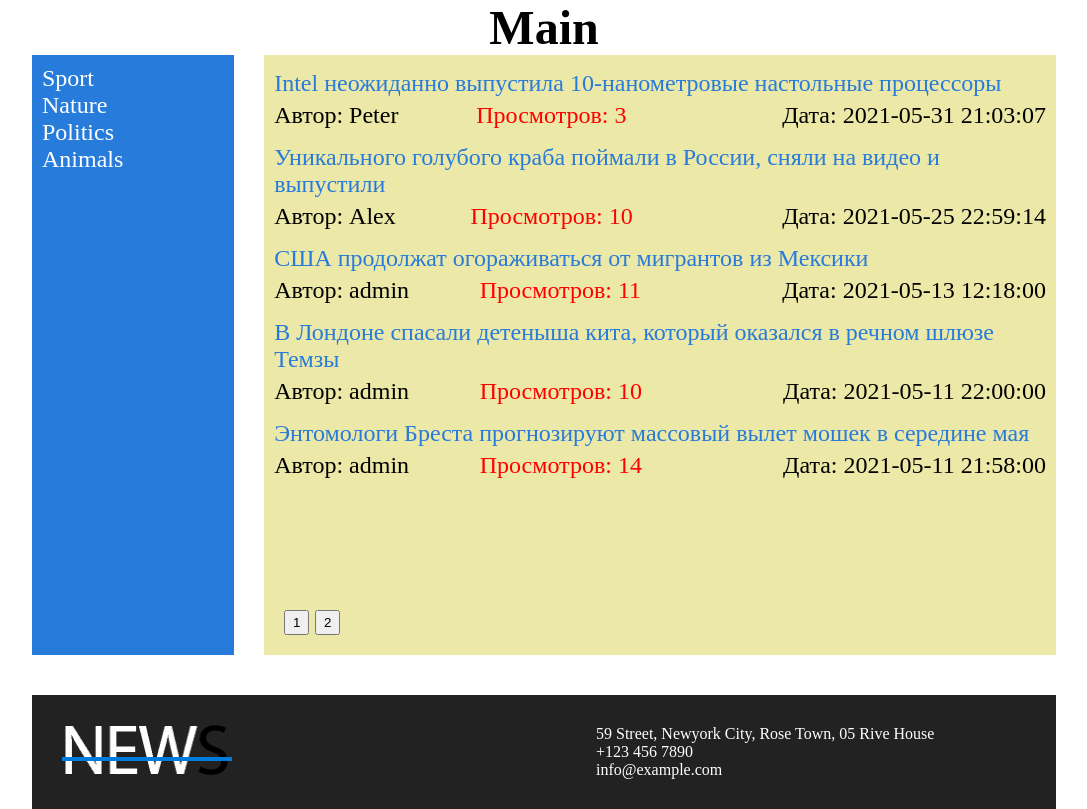
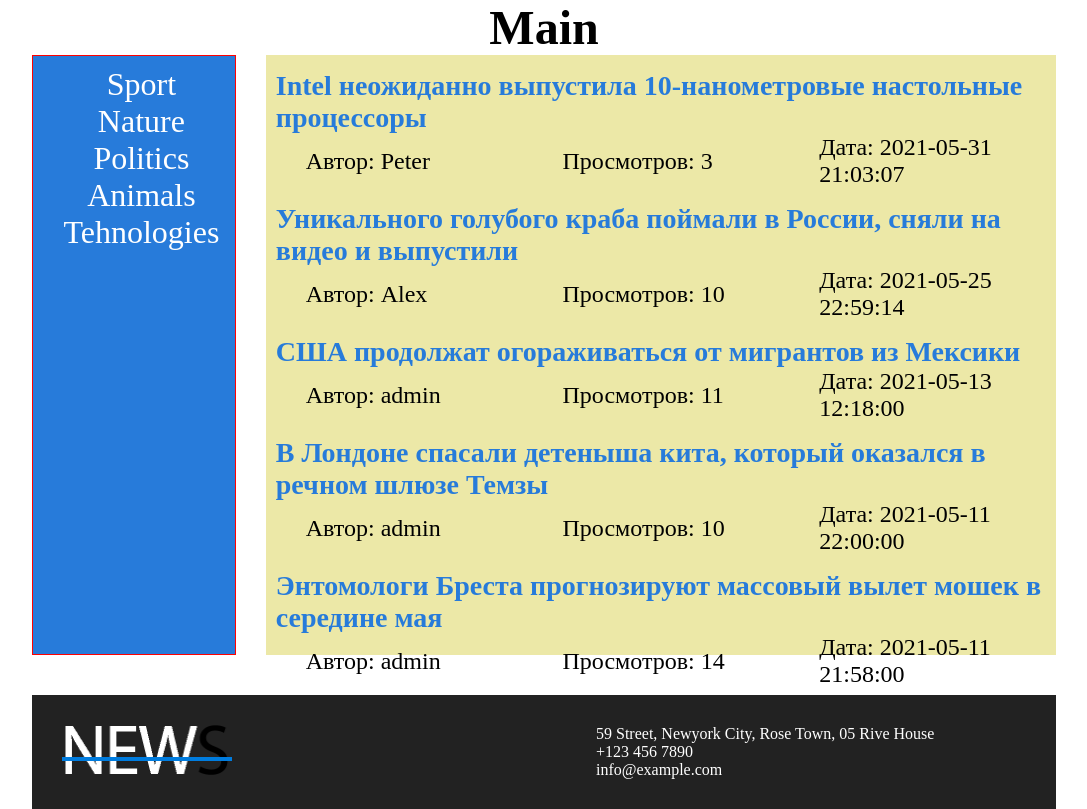
Before and after one commit to Renat-Bedritsky/DB_2, a PHP site: page /articles/index.php in a window 1280 px wide. Shown: the part 114-923 px from the top of the page, without its empty margins (96-1183 px from the left). Run offline with PHP 8.4, Linux system fonts and the light colour scheme; data comes from the database, SQL or seed files in the repository; both versions use the stored data as it was after the commit.

Commit message:
Update_8

```diff
--- a/articles/News.php
+++ b/articles/News.php
@@ -46,6 +46,8 @@
         }
     }
 
+
+    // Функция для изменения активности
     function active($id) {
         $sqlActive = "SELECT `active` FROM `posts` WHERE `id` = $id";      // Запрос для получения активности поста
         $active = $this->general($sqlActive);                              // Отправка запроса
--- a/articles/addPost.php
+++ b/articles/addPost.php
@@ -70,6 +70,7 @@
                                     <option value="2">Nature</option>
                                     <option value="3">Politics</option>
                                     <option value="4">Animals</option>
+                                    <option value="5">Tehnologies</option>
                                 </select><br>
         <button>Добавить</button>
     </form>
--- a/articles/header.php
+++ b/articles/header.php
@@ -8,7 +8,58 @@
     <title>News</title>
     <link rel="stylesheet" href="style.css">
     <style>
+        table {
+            width: 100%;
+            border-collapse: collapse;
+            margin: 15px 0;
+        }
+        td {
+            width: 33.33%;
+        }
+        tr:nth-child(1) td {
+            font-size: 28px;
+            font-weight: 700;
+        }
+        tr:nth-child(2) td {
+            padding: 0 30px;
+        }
+        .main_category ul {
+            margin-left: 15px;
+            font-size: 32px;
+        }
 
+        .pages_pagination a {
+            padding: 0 5px;
+        }
+
+        .autorization {
+            border: 3px solid black;
+            padding: 10px;
+            width: 400px;
+            margin: 10% auto 0 auto;
+            font-size: 32px;
+            text-align: center;
+        }
+
+        .autorization_title,
+        .autorization_error {
+            font-size: 32px;
+            width: 360px;
+            text-align: center;
+            margin: 10px auto 0 auto;
+        }
+
+        .autorization input {
+            width: 99%;
+            height: 40px;
+            font-size: 32px;
+        }
+
+        .autorization button {
+            margin-top: 10px;
+            width: 190px;
+            font-size: 28px;
+        }
     </style>
 </head>
 <body>
--- a/articles/index.php
+++ b/articles/index.php
@@ -6,6 +6,7 @@
 <h2>Main</h2>
 
 <div class="content">
+
     <!-- Меню с категориями -->
     <div class="main_category">
         <ul>
@@ -13,10 +14,13 @@
             <li><a href="?category=nature">Nature</a></li>
             <li><a href="?category=politics">Politics</a></li>
             <li><a href="?category=animals">Animals</a></li>
+            <li><a href="?category=tehnologies">Tehnologies</a></li>
         </ul>
     </div>
 
     <div class="main_posts">
+
+
 
         <?php
 
@@ -39,7 +43,13 @@
 
 
         ?>
+
+
+
         <div class="main_posts_wrapper">
+
+
+
         <?php
 
 
@@ -57,23 +67,26 @@
 
                                 foreach ($authorsTable as $author) {                   // Перебор массива с авторами
 
-                                    $coun = ceil($counter / 5);                        // Номер страници (на одной странице 5 постов)
+                                    $coun = ceil($counter / 5);                        // Номер страницы (на одной странице 5 постов)
 
                                     if($arPosts['author_id'] == $author['id']) {
 
                                     if (isset($_GET['post']) && $_GET['post'] == $arPosts['title']) {
-                                        viewPost($arPosts, $author['name']);           // Вызов функции для просмотра поста
+                                        $linkBack = $_SERVER['PHP_SELF']."?category=".$category['name']."&page=$coun";
+                                        viewPost($arPosts, $author['name'], $linkBack);           // Вызов функции для просмотра поста
                                     } ?>
 
                                     <!-- Вывод постов -->
-                                    <div class="main_post_path" <?php if ((isset($_GET['page']) && $_GET['page'] != $coun) || (!isset($_GET['page']) && $coun != 1)) { ?> style="display: none;" <?php } ?>>
-                                        <p class="post"><a href="?post=<?= $arPosts['title'] ?>"><?= $arPosts['title'] ?></a></p> <!-- Оглавление поста -->
-                                        <div class="main_date_name">
-                                            <p class="post">Автор: <?= $author['name'] ?></p>           <!-- Имя автора поста -->
-                                            <p class="post">Просмотров: <?= $arPosts['active'] ?></p>   <!-- Активность поста -->
-                                            <p class="post date">Дата: <?= $arPosts['date'] ?></p>      <!-- Время публикации -->
-                                        </div>
-                                    </div>
+                                    <table class="main_post_path" <?php if ((isset($_GET['page']) && $_GET['page'] != $coun) || (!isset($_GET['page']) && $coun != 1)) { ?> style="display: none;" <?php } ?>>
+                                        <tr>
+                                            <td colspan="3"><a href="?category=<?= $category['name'] ?>&post=<?= $arPosts['title'] ?>"><?= $arPosts['title'] ?></a></td> <!-- Оглавление поста -->
+                                        </tr>
+                                        <tr>
+                                            <td>Автор: <?= $author['name'] ?></td>           <!-- Имя автора поста -->
+                                            <td>Просмотров: <?= $arPosts['active'] ?></td>   <!-- Активность поста -->
+                                            <td>Дата: <?= $arPosts['date'] ?></td>           <!-- Время публикации -->
+                                        </tr>      <!-- Время публикации -->
+                                    </table>
 
                                     <?php
                                     }
@@ -90,23 +103,26 @@
 
                 foreach ($authorsTable as $author) {
 
-                    $coun = ceil($counter / 5);                                          // Номер страници (на одной странице 5 постов)
+                    $coun = ceil($counter / 5);                                          // Номер страницы (на одной странице 5 постов)
 
                     if($arPosts['author_id'] == $author['id']) {
 
                     if (isset($_GET['post']) && $_GET['post'] == $arPosts['title']) {
-                        viewPost($arPosts, $author['name']);                             // Вызов функции для просмотра поста
+                        $linkBack = $_SERVER['PHP_SELF']."?page=$coun";
+                        viewPost($arPosts, $author['name'], $linkBack);                             // Вызов функции для просмотра поста
                     } ?>
 
                     <!-- Вывод постов -->
-                        <div class="main_post_path" <?php if ((isset($_GET['page']) && $_GET['page'] != $coun) || (!isset($_GET['page']) && $coun != 1)) { ?> style="display: none;" <?php } ?>>
-                            <p class="post"><a href="?post=<?= $arPosts['title'] ?>"><?= $arPosts['title'] ?></a></p> <!-- Оглавление поста -->
-                            <div class="main_date_name">
-                                <p class="post">Автор: <?= $author['name'] ?></p>           <!-- Имя автора поста -->
-                                <p class="post_view">Просмотров: <?= $arPosts['active'] ?></p>   <!-- Активность поста -->
-                                <p class="post date">Дата: <?= $arPosts['date'] ?></p>      <!-- Время публикации -->
-                            </div>
-                        </div>
+                    <table class="main_post_path" <?php if ((isset($_GET['page']) && $_GET['page'] != $coun) || (!isset($_GET['page']) && $coun != 1)) { ?> style="display: none;" <?php } ?>>
+                        <tr>
+                            <td colspan="3"><a href="?post=<?= $arPosts['title'] ?>"><?= $arPosts['title'] ?></a></td> <!-- Оглавление поста -->
+                        </tr>
+                        <tr>
+                            <td>Автор: <?= $author['name'] ?></td>           <!-- Имя автора поста -->
+                            <td>Просмотров: <?= $arPosts['active'] ?></td>   <!-- Активность поста -->
+                            <td>Дата: <?= $arPosts['date'] ?></td>           <!-- Время публикации -->
+                        </tr>      <!-- Время публикации -->
+                    </table>
 
                     <?php
                     }
@@ -117,16 +133,31 @@
         ?>
 
 
+
         </div>
 
 
+
         <!-- Форма для пагинации -->
-        <form method="GET" class="pages_pagination">
+        <div class="pages_pagination">
             <?php
-            for ($i = 1; $i <= $coun; $i++) { ?>
-                <button name="page" value="<?= $i ?>"><?= $i ?></button>
-            <?php } ?>
-        </form>
+            if (isset($coun) && $coun > 0) { ?>
+                Страница:
+                <?php
+                for ($i = 1; $i <= $coun; $i++) {           // С категорией
+                    if (isset($_GET['category'])) {
+                        $link = $_SERVER['PHP_SELF']."?category=".$_GET['category']."&page=$i"; ?>
+                        <a href="<?= $link ?>"><?= $i ?></a>
+                    <?php }
+                    else if (!isset($_GET['category'])) {   // Без категории
+                        $link = $_SERVER['PHP_SELF']."?page=$i"; ?>
+                        <a href="<?= $link ?>"><?= $i ?></a>
+                    <?php
+                    }
+                }
+            }
+            else echo 'Постов нет'; ?>
+        </div>
 
 
 
@@ -134,19 +165,28 @@
         <?php
 
         // Функция для просмотра поста
-        function viewPost($post, $author) {
+        function viewPost($post, $author, $linkBack) {
 
             $news = new News();
             $news->active($post['id']); ?>
 
             <style>.main_post_path {display: none;}.pages_pagination{display: none;}</style>
-            <p><b><?= $post['title'] ?></b></p>                     <!-- Оглавление поста -->
-            <p class="main_post_text"><?= $post['content'] ?></p>   <!-- Содержимое поста -->
-            <div class="main_date_name">
-                <p><?= $author ?></p>                               <!-- Автор поста -->
-                <p><?= $post['active'] ?></p>                       <!-- Активность поста -->
-                <p class="date"><?= $post['date'] ?></p>            <!-- Дата создания поста -->
-            </div>
+
+            <table>
+                <tr>
+                    <td colspan="3"><?= $post['title'] ?></td>
+                </tr>                     <!-- Оглавление поста -->
+                <tr>
+                    <td colspan="3" class="view_post"><?= $post['content'] ?></td>
+                </tr>   <!-- Содержимое поста -->
+                <tr>
+                    <td>Автор:      <?= $author ?></td>           <!-- Автор поста -->
+                    <td>Просмотров: <?= $post['active'] ?></td>   <!-- Активность поста -->
+                    <td>Дата:       <?= $post['date'] ?></td>     <!-- Дата создания поста -->
+                </tr>
+            </table>
+
+            <a href="<?= $linkBack ?>">&#171; Back</a>
 
         <?php } ?>
 
--- a/articles/style.css
+++ b/articles/style.css
@@ -75,7 +75,10 @@
 .main_category {
     width: calc(20% - 15px);
     background-color: rgb(39, 123, 218);
+    font-size: 32px;
     padding: 10px;
+    text-align: center;
+    border: 1px solid red;
 }
 
 .main_posts {
@@ -92,9 +95,23 @@
     flex: 1 0 auto;
 }
 
-.main_date_name p:nth-child(2) {
-    color: red;
-    margin: auto;
+table {
+    width: 100%;
+    border-collapse: collapse;
+    margin: 15px 0;
+}
+
+td {
+    width: 33.33%;
+}
+
+tr:nth-child(1) td {
+    font-size: 28px;
+    font-weight: 700;
+}
+
+tr:nth-child(2) td {
+    padding: 0 30px;
 }
 
 .main_posts a {
@@ -105,26 +122,13 @@
     color: black;
 }
 
-.main_post_path {
-    margin: 15px 0;
-}
-
 .main_posts p:nth-child(1) {
     font-weight: 100;
     font-size: 24px;
 }
 
-.main_date_name {
-    display: flex;
-    margin-top: 5px;
-}
-
-.main_post_text {
+.main_post_text {  /**/
     margin: 20px;
-}
-
-.date {
-    margin-left: auto;
 }
 
 .pages_pagination {
@@ -132,10 +136,8 @@
     padding: 20px 10px;
 }
 
-.pages_pagination button {
-    width: 25px;
-    height: 25px;
-    cursor: pointer;
+.pages_pagination a {
+    padding: 0 5px;
 }
 
 .gallery {
```
Also changed, not shown: articles/autorization.php (+24 -8 lines), articles/detail.php (+5 -5 lines), articles/registration.php (added, +43 -0 lines), news.sql (+15 -9 lines).
